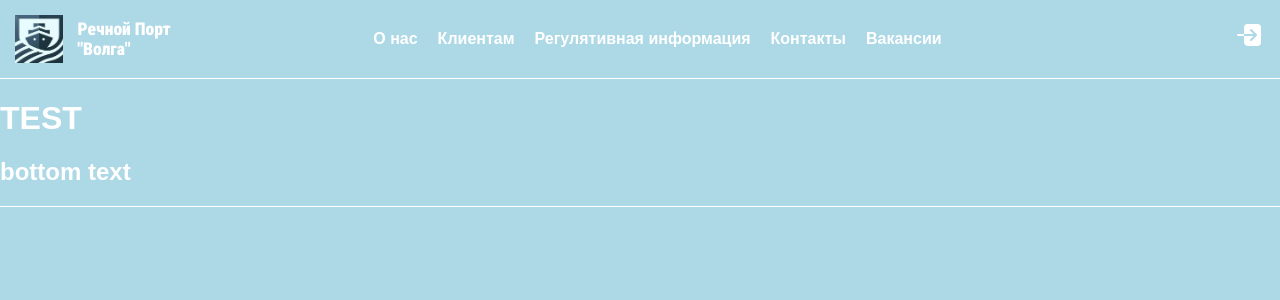
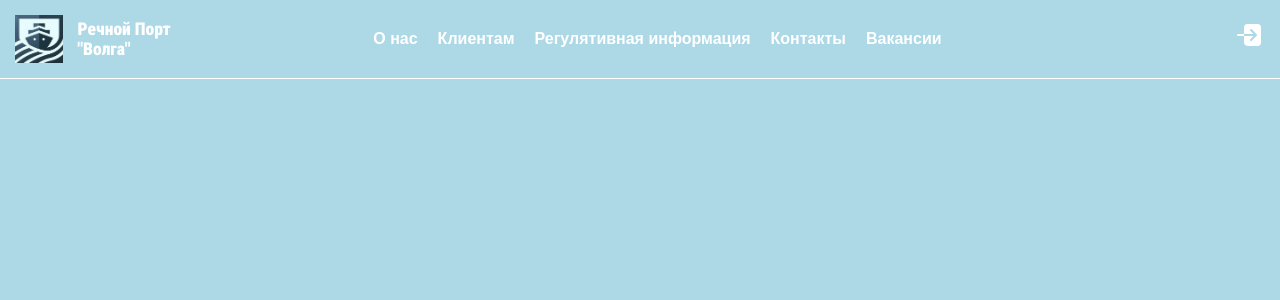
Before and after one commit to chugumba/Port_ISC, a React (Create React App) app: page / in a window 1280 px wide. Shown: the top 300 px of the page. Built offline with nearby package versions, Linux system fonts and the light colour scheme.

Commit message:
Сохранение прогресса

```diff
--- a/src/components/mainBody.jsx
+++ b/src/components/mainBody.jsx
@@ -1,24 +1,12 @@
-import React from "react";
-import '../styles/main/main.css';
+import Carousel from 'react-bootstrap/Carousel';
+
 const MainBody = function () {
 
 
 
     return (
 
-        <main>
-            <div className="main-main-container">
-                <div>
-                    <h1>
-                        TEST
-                    </h1>
-                    <h2>
-                        bottom text
-                    </h2>
-                </div>
-            </div>
-        </main>
-
+        <main></main>
     );
 }
 
--- a/src/components/mainHeader.jsx
+++ b/src/components/mainHeader.jsx
@@ -1,8 +1,8 @@
 import React, {useRef} from "react";
 import {FaBars, FaTimes} from 'react-icons/fa'
 import { IoLogIn } from "react-icons/io5";
+import logoImage from '../img/logo.jpg'
 import '../styles/header.css';
-import logoImage from '../img/logo.jpg'
 
 const MainHeader = function () {
 
--- a/src/styles/header.css
+++ b/src/styles/header.css
@@ -121,6 +121,7 @@ color: #4f4f4f;
 		background-color: deepskyblue;
 		transition: 1s;
         z-index: 10;
+        visibility: hidden;
     }
 
     .main-nav-menu {
@@ -132,6 +133,7 @@ color: #4f4f4f;
 
     .responsive-nav {
         transform: translateY(100vh);
+        visibility: visible;
     }
 
     .nav-close-button {
```
Also changed, not shown: package.json (+8 -0 lines), 1 other file (tests, documents, lock files or other folders).
